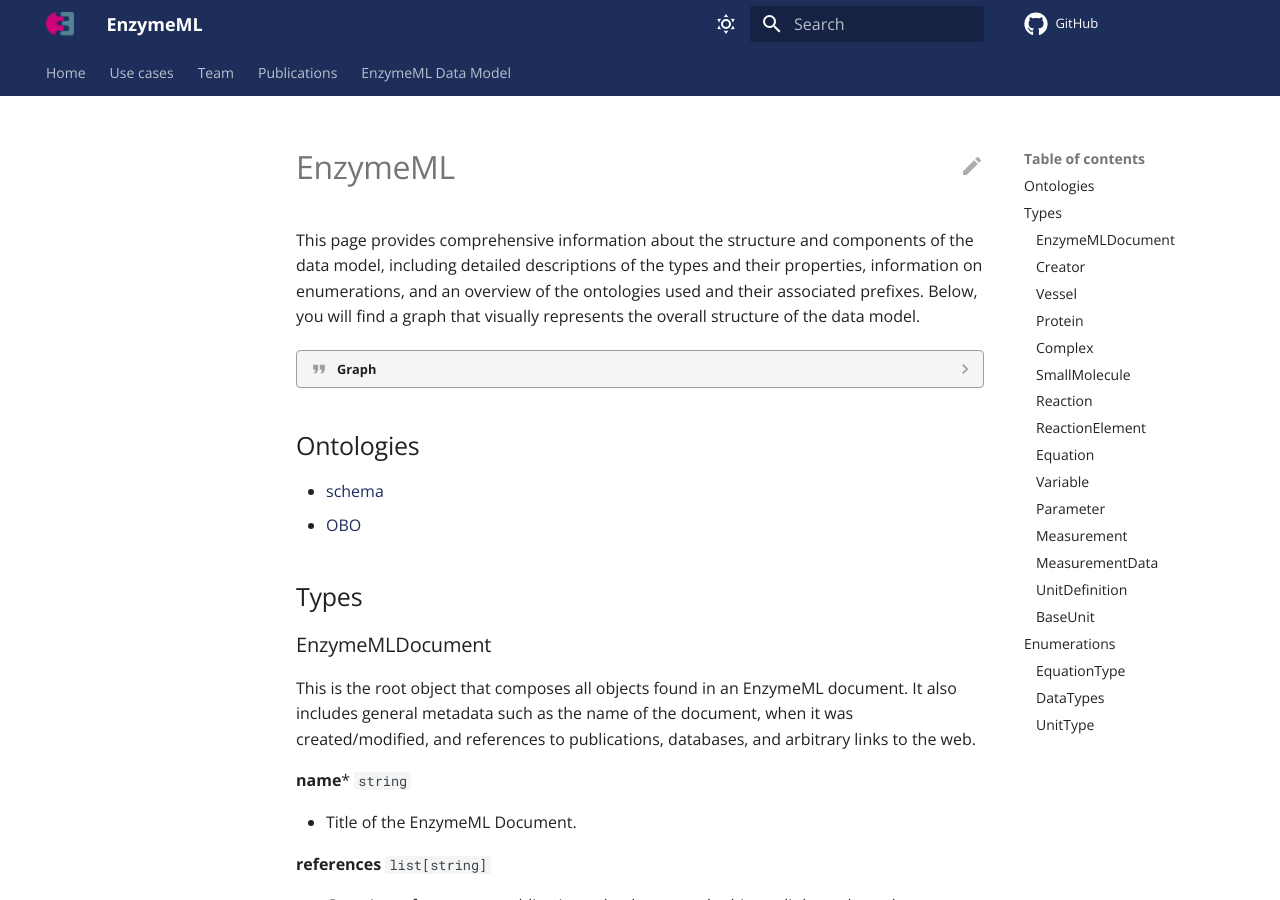
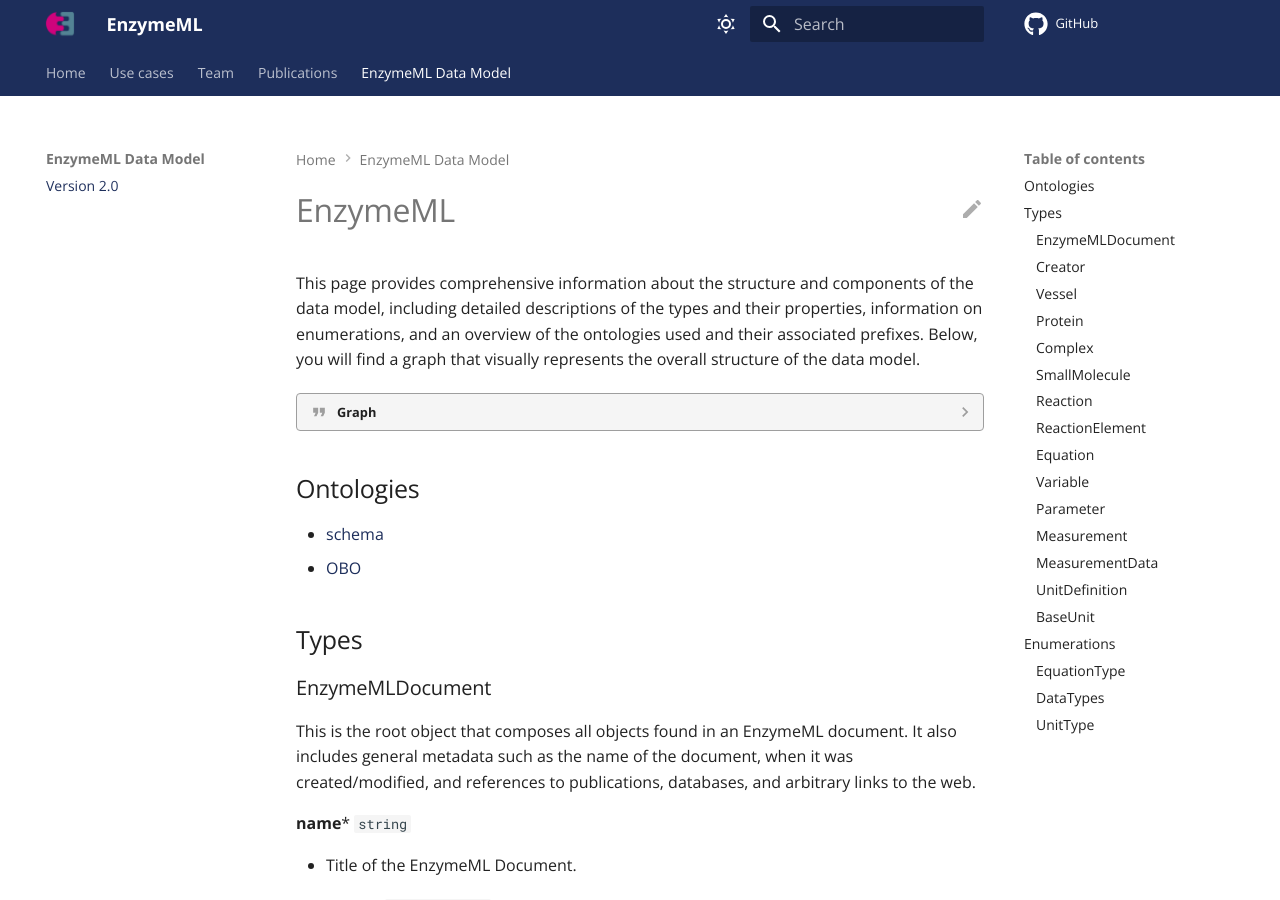
Before and after one commit to EnzymeML/enzymeml-specifications, an MkDocs documentation site: the page built from docs/versions/v2.md, in a window 1280 px wide and 900 px high. Built offline with MkDocs 1.6.1 and Material for MkDocs 9.7.7, drawn with Linux system fonts in a browser that asks for light colours; comment, search, counter and statistics services are not loaded.

Commit message:
move doc to separate tab

```diff
--- a/mkdocs.yml
+++ b/mkdocs.yml
@@ -43,7 +43,8 @@
   - Use cases: use_cases.md
   - Team: team.md
   - Publications: publications.md
-  - "EnzymeML Data Model": model.md
+  - "EnzymeML Data Model":
+      - "Version 2.0": versions/v2.md
 
 markdown_extensions:
   - attr_list
@@ -69,6 +70,5 @@
   - search
   - inline-svg
 
-
 extra_css:
   - stylesheets/extra.css
```
